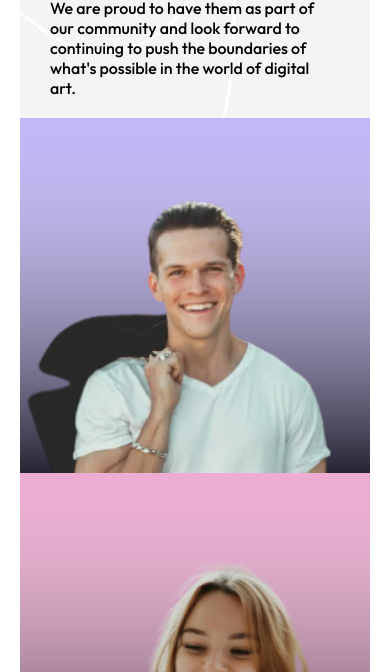
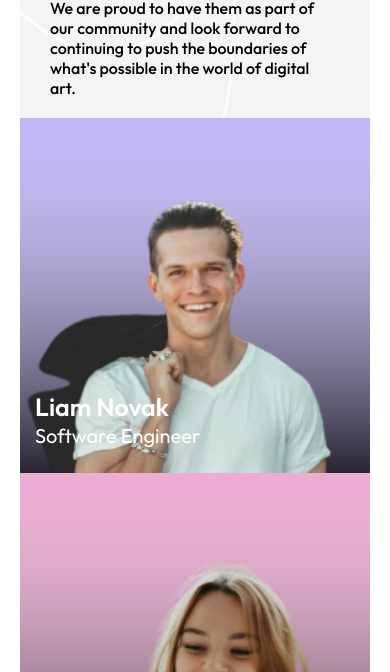
Before and after one commit to ingjoseyepez/Seccion-Conozca-al-Equipo, a plain HTML site: page index.html in a window 390 px wide. Shown: the part 172-844 px from the top of the page. Drawn offline with Linux system fonts and the light colour scheme.

Commit message:
[udapte] Proyecto

```diff
--- a/style.css
+++ b/style.css
@@ -226,12 +226,12 @@ img {
     border-radius: 0px;
   }
   .descripcion {
-   top: 95%;
+   top: -2%;
   }
   .descripcion h2 {
+    font-size: 25px;
+  }
+  .descripcion p {
     font-size: 20px;
   }
-  .descripcion p {
-    font-size: 16px;
-  }
 }
```
